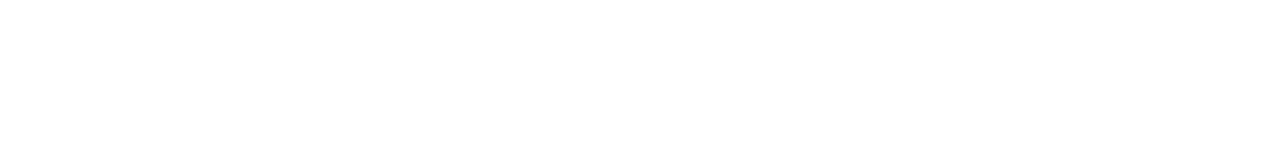
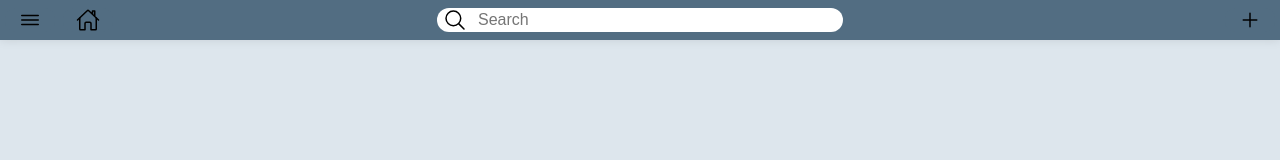
Before and after one commit to Fahridanaa/todo-list, a website built with webpack: page dist/index.html in a window 1280 px wide. Built offline with nearby package versions, Linux system fonts and the light colour scheme.

Commit message:
menambahkan navbar

```diff
--- a/src/index.js
+++ b/src/index.js
@@ -1 +1,12 @@
 import './style.css';
+import nav from './navbar.js';
+
+// make app pages
+let app = () => {
+    let app = document.createElement('div');
+    app.setAttribute('id', 'app');
+    app.appendChild(nav());
+    return app;
+}
+
+document.body.appendChild(app());
--- /dev/null
+++ b/src/navbar.js
@@ -0,0 +1,81 @@
+import menuIcon from './icon/menu-outline.svg';
+import homeIcon from './icon/home-outline.svg';
+import addIcon from './icon/add-outline.svg';
+import searchIcon from './icon/search-outline.svg';
+
+function buttonGenerator(id, icon) {
+  let button = document.createElement('button');
+  button.id = id;
+  let img = document.createElement('img');
+  img.setAttribute('src', icon);
+
+  button.appendChild(img);
+
+  return button;
+}
+
+let CreateMenu = () => {
+  let menu = buttonGenerator('menu', menuIcon);
+
+
+  return menu;
+}
+
+let CreateHome = () => {
+  let home = buttonGenerator('home', homeIcon);
+
+  return home;
+}
+
+let createAdd = () => {
+  let add = buttonGenerator('add', addIcon);
+
+  return add;
+}
+
+let createSearch = () => {
+
+  let input = document.createElement('input');
+  input.type = 'text';
+  input.placeholder = 'Search';
+  input.id = 'search-input';
+
+  let icon = document.createElement('img');
+  icon.setAttribute('src', searchIcon);
+
+  let label = document.createElement('label');
+  label.setAttribute('for', 'search-input');
+
+  let search = document.createElement('div');
+  search.id = 'search';
+
+  label.appendChild(icon)
+  label.appendChild(input);
+
+  search.appendChild(label);
+
+
+  return search;
+}
+
+
+export default () => {
+  let nav = document.createElement('div');
+  nav.setAttribute('id', 'nav');
+
+  let right = document.createElement('div');
+  right.setAttribute('id', 'right');
+
+  let left = document.createElement('div');
+  left.setAttribute('id', 'left');
+
+  left.appendChild(CreateMenu());
+  left.appendChild(CreateHome());
+  right.appendChild(createAdd());
+
+  nav.appendChild(left);
+  nav.appendChild(createSearch());
+  nav.appendChild(right);
+
+  return nav;
+}
--- a/src/style.css
+++ b/src/style.css
@@ -0,0 +1,70 @@
+* {
+    margin: 0;
+    padding: 0;
+    width: 100%;
+    height: 100%;
+    box-sizing: border-box;
+}
+
+body {
+    font-family: 'Roboto', sans-serif;
+    background-color: #DDE6ED;
+
+}
+
+#nav {
+    height: 5%;
+    display: flex;
+    justify-content: space-between;
+    align-items: center;
+    background-color: #526D82;
+    gap: 16px;
+    box-shadow: 0 0 10px rgba(0, 0, 0, 0.1);
+}
+
+#nav > div {
+    display: flex;
+    align-items: center;
+    padding: 8px 5px;
+    gap: 8px;
+}
+
+#right {
+  justify-content: flex-end;
+}
+
+#nav button {
+  width: 50px;
+  background-color: rgb(82, 109, 130);
+  border: none;
+  font-size: 16px;
+  cursor: pointer;
+  border-radius: 10px;
+}
+
+#nav button img {
+  border-radius: 10px;
+  fill: currentColor;
+  color: red;
+}
+
+#nav button:hover {
+}
+
+#search > label {
+  display: flex;
+}
+
+#search > label > img {
+  background-color: white;
+  flex: 1;
+  border-radius: 20px 0px 0px 20px;
+}
+
+#search > label > input {
+  flex: 10;
+  border: none;
+  padding: 5px;
+  font-size: 16px;
+  border-radius: 0px 20px 20px 0px;
+}
--- a/webpack.config.js
+++ b/webpack.config.js
@@ -2,9 +2,9 @@ const path = require('path');
 const HtmlWebpackPlugin = require('html-webpack-plugin');
 
 module.exports = {
+  mode: 'development',
   entry: './src/index.js',
   devtool: 'inline-source-map',
-  mode: 'development',
   output: {
     filename: 'main.js',
     path: path.resolve(__dirname, 'dist'),
```
Also changed, not shown: package.json (+3 -5 lines), dist/150e166e031acce4a44a.svg (added), dist/b5336a812705aa8a2416.svg (added), dist/c3a9b743b3bfe662b714.svg (added), dist/f6af176f698670de6016.svg (added), dist/index.html, dist/main.js, src/icon/add-outline.svg (added), src/icon/home-outline.svg (added), src/icon/menu-outline.svg (added), src/icon/search-outline.svg (added).
